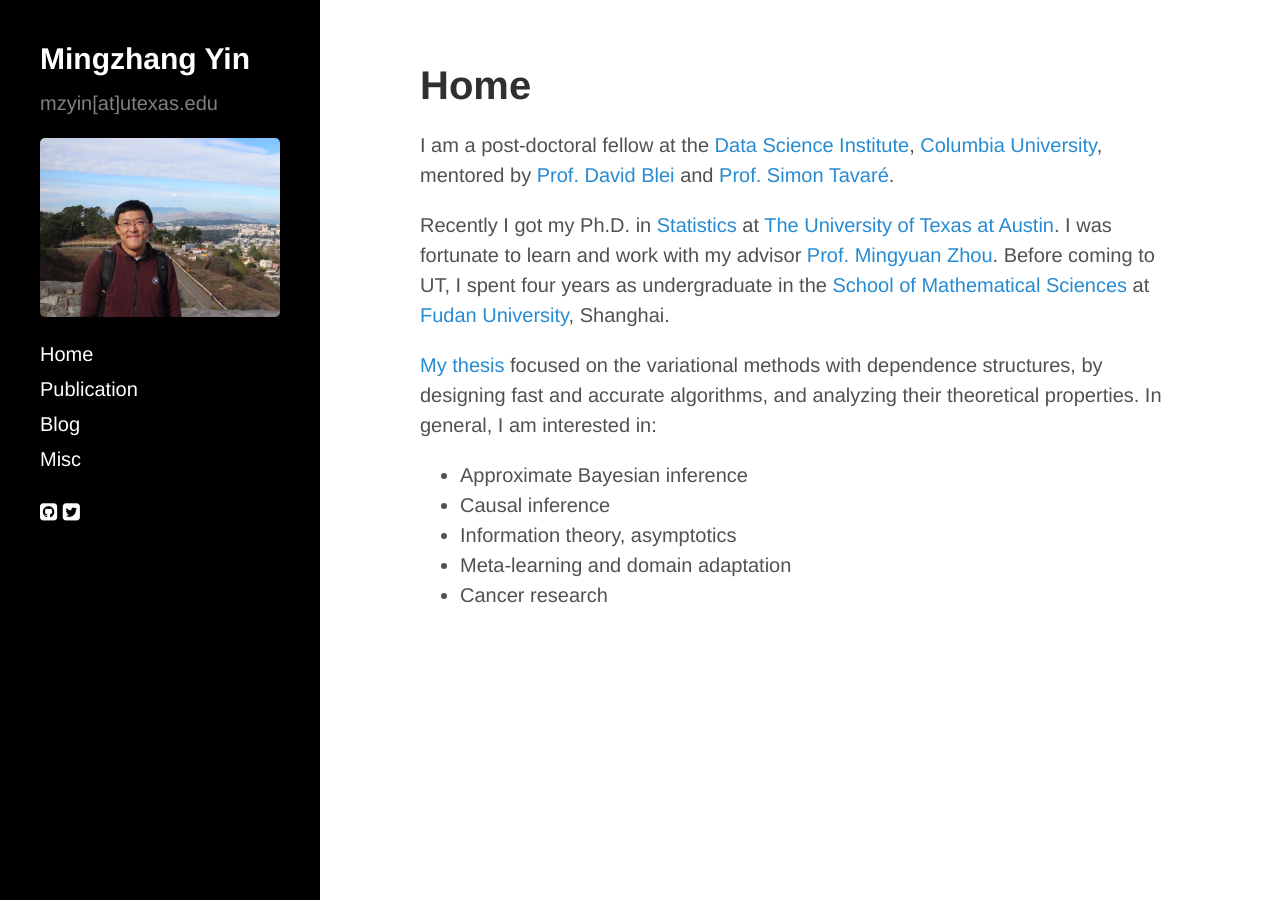
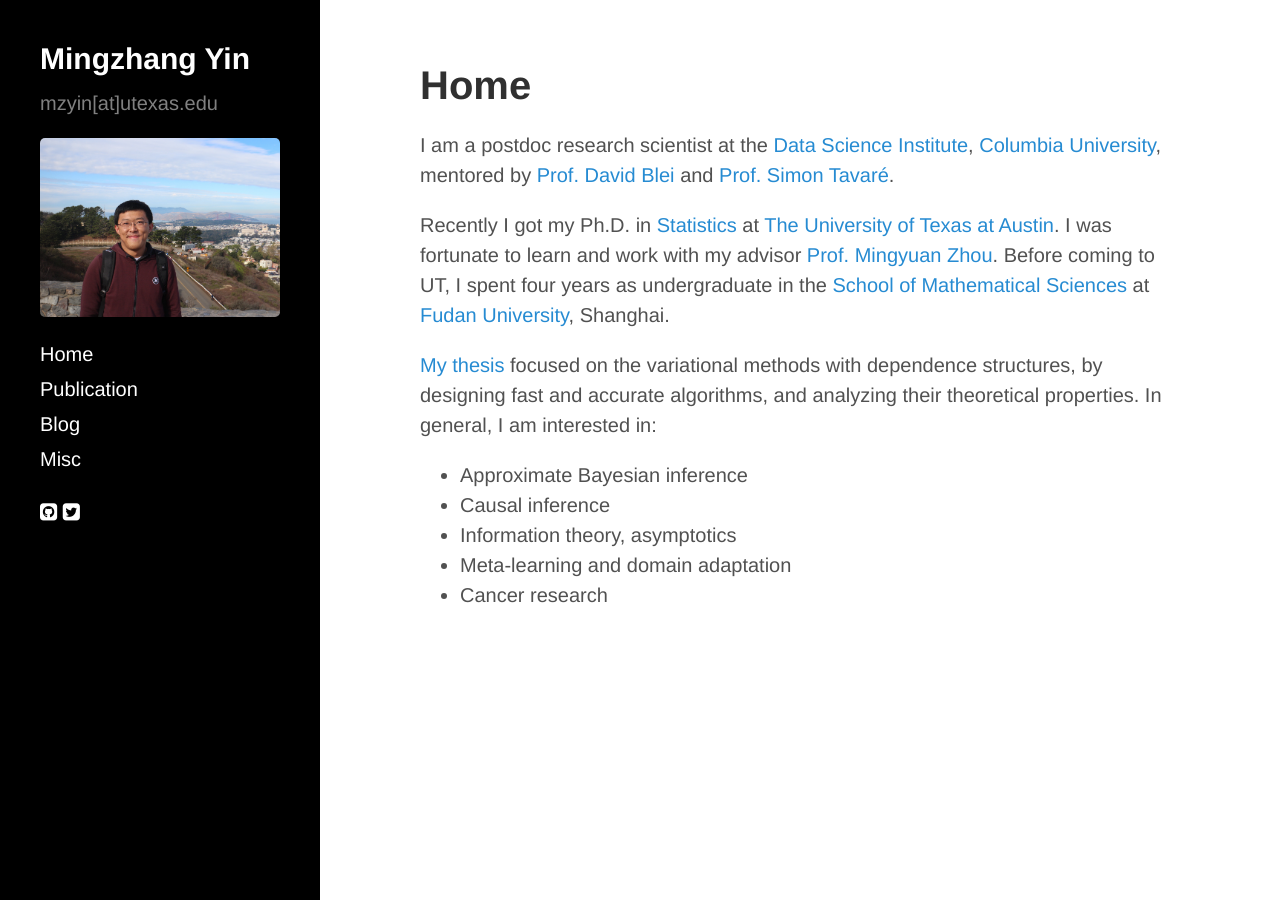
Before and after one commit to mingzhang-yin/mingzhang-yin.github.io, a Jekyll site: the page built from index.md, in a window 1280 px wide. Built offline with Jekyll 4.4.1, drawn with Linux system fonts in a browser that asks for light colours; nearby versions of some CDN libraries.

Commit message:
Update index.md

```diff
--- a/index.md
+++ b/index.md
@@ -10,7 +10,7 @@
 <div>
 <div class="row">
   <p>
- <p> I am a post-doctoral fellow at the <a href="https://datascience.columbia.edu">Data Science Institute</a>, <a href="https://www.columbia.edu">Columbia University</a>, mentored by <a href="http://www.cs.columbia.edu/~blei/">Prof. David Blei </a> and <a href="http://www.damtp.cam.ac.uk/user/st321/Columbia.html">Prof. Simon Tavaré</a>.</p>
+ <p> I am a postdoc research scientist at the <a href="https://datascience.columbia.edu">Data Science Institute</a>, <a href="https://www.columbia.edu">Columbia University</a>, mentored by <a href="http://www.cs.columbia.edu/~blei/">Prof. David Blei </a> and <a href="http://www.damtp.cam.ac.uk/user/st321/Columbia.html">Prof. Simon Tavaré</a>.</p>
 
 Recently I got my Ph.D. in <a href="https://stat.utexas.edu">Statistics </a> at <a href="https://www.utexas.edu">The University of Texas at Austin</a>. I was fortunate to learn and work with my advisor
   <a href="https://mingyuanzhou.github.io">Prof. Mingyuan Zhou</a>.  Before coming to UT, I spent four years as undergraduate in the <a href="http://math.fudan.edu.cn/olden/Index.htm"> School of Mathematical Sciences</a> at <a href="http://www.fudan.edu.cn/en/"> Fudan University</a>, Shanghai. </p>
```
